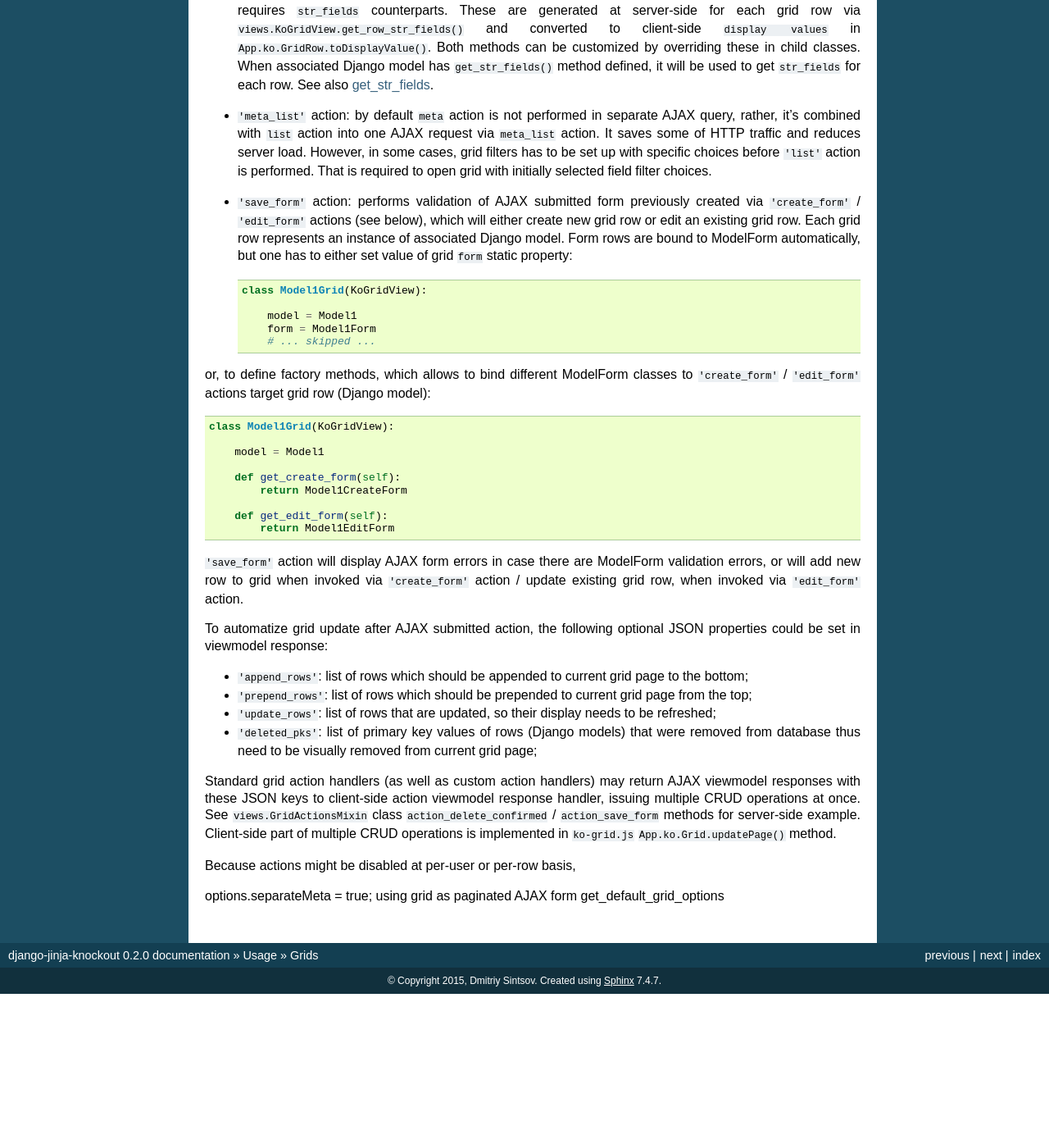
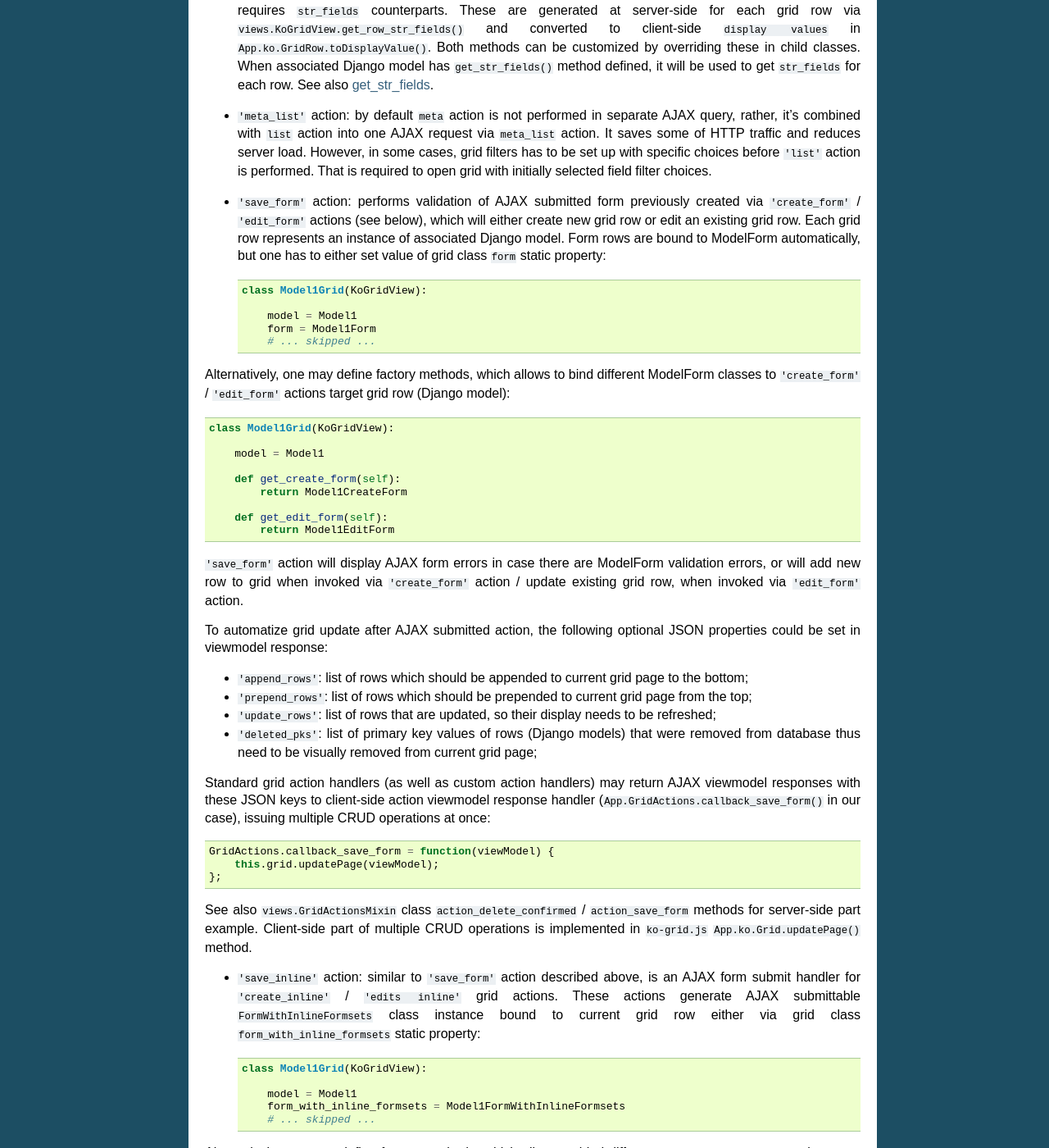
Before and after one commit to Dmitri-Sintsov/django-jinja-knockout, a Sphinx documentation site: the page built from docs/grids.rst, in a window 1280 px wide and 1400 px high, scrolled down 14012 px. Shown: the whole window at 82% size. Built offline with Sphinx 7.4.7, drawn with Linux system fonts in a browser that asks for light colours; before the commit the page ends 15224 px from its top, so only the background shows below that; some of the changed text lies outside the part shown.

Commit message:
'save_inline' action description in grids.rst.

```diff
--- a/docs/grids.rst
+++ b/docs/grids.rst
@@ -836,10 +836,12 @@ glyphicons).
   load. However, in some cases, grid filters has to be set up with specific choices before ``'list'`` action is
   performed. That is required to open grid with initially selected field filter choices.
 
+.. _save_form_action:
+
 * ``'save_form'`` action: performs validation of AJAX submitted form previously created via ``'create_form'`` /
   ``'edit_form'`` actions (see below), which will either create new grid row or edit an existing grid row. Each grid row
   represents an instance of associated Django model. Form rows are bound to ModelForm automatically, but one has to
-  either set value of grid ``form`` static property::
+  either set value of grid class ``form`` static property::
 
     class Model1Grid(KoGridView):
 
@@ -847,8 +849,8 @@ glyphicons).
         form = Model1Form
         # ... skipped ...
 
-or, to define factory methods, which allows to bind different ModelForm classes to ``'create_form'`` / ``'edit_form'``
-actions target grid row (Django model)::
+Alternatively, one may define factory methods, which allows to bind different ModelForm classes to ``'create_form'`` /
+``'edit_form'`` actions target grid row (Django model)::
 
     class Model1Grid(KoGridView):
 
@@ -873,10 +875,50 @@ response:
 * ``'deleted_pks'``: list of primary key values of rows (Django models) that were removed from database thus need to be
   visually removed from current grid page;
 
+.. highlight:: javascript
+
 Standard grid action handlers (as well as custom action handlers) may return AJAX viewmodel responses with these JSON
-keys to client-side action viewmodel response handler, issuing multiple CRUD operations at once.  See
-``views.GridActionsMixin`` class ``action_delete_confirmed`` / ``action_save_form`` methods for server-side example.
-Client-side part of multiple CRUD operations is implemented in ``ko-grid.js`` ``App.ko.Grid.updatePage()`` method.
+keys to client-side action viewmodel response handler (``App.GridActions.callback_save_form()`` in our case), issuing
+multiple CRUD operations at once::
+
+    GridActions.callback_save_form = function(viewModel) {
+        this.grid.updatePage(viewModel);
+    };
+
+See also ``views.GridActionsMixin`` class ``action_delete_confirmed`` / ``action_save_form`` methods for server-side
+part example. Client-side part of multiple CRUD operations is implemented in ``ko-grid.js`` ``App.ko.Grid.updatePage()``
+method.
+
+
+.. highlight:: python
+.. _save_inline_action:
+
+* ``'save_inline'`` action: similar to ``'save_form'`` action described above, is an AJAX form submit handler for
+  ``'create_inline'`` / ``'edits inline'`` grid actions. These actions generate AJAX submittable
+  ``FormWithInlineFormsets`` class instance bound to current grid row either via grid class
+  ``form_with_inline_formsets`` static property::
+
+    class Model1Grid(KoGridView):
+
+        model = Model1
+        form_with_inline_formsets = Model1FormWithInlineFormsets
+        # ... skipped ...
+
+Alternatively, one may define factory methods, which allows to bind different ``FormWithInlineFormsets`` classes to
+``'create_inline'`` / ``'edit_inline'`` actions target grid row (Django model)::
+
+    class Model1Grid(KoGridView):
+
+        model = Model1
+
+        def get_create_form_with_inline_formsets(self):
+            return Model1CreateFormWithInlineFormsets
+
+        def get_edit_form_with_inline_formsets(self):
+            return Model1EditFormWithInlineFormsets
+
+where returned value should be class derived from ``forms.FormWithInlineFormsets``.
+
 
 Because actions might be disabled at per-user or per-row basis,
 
```
